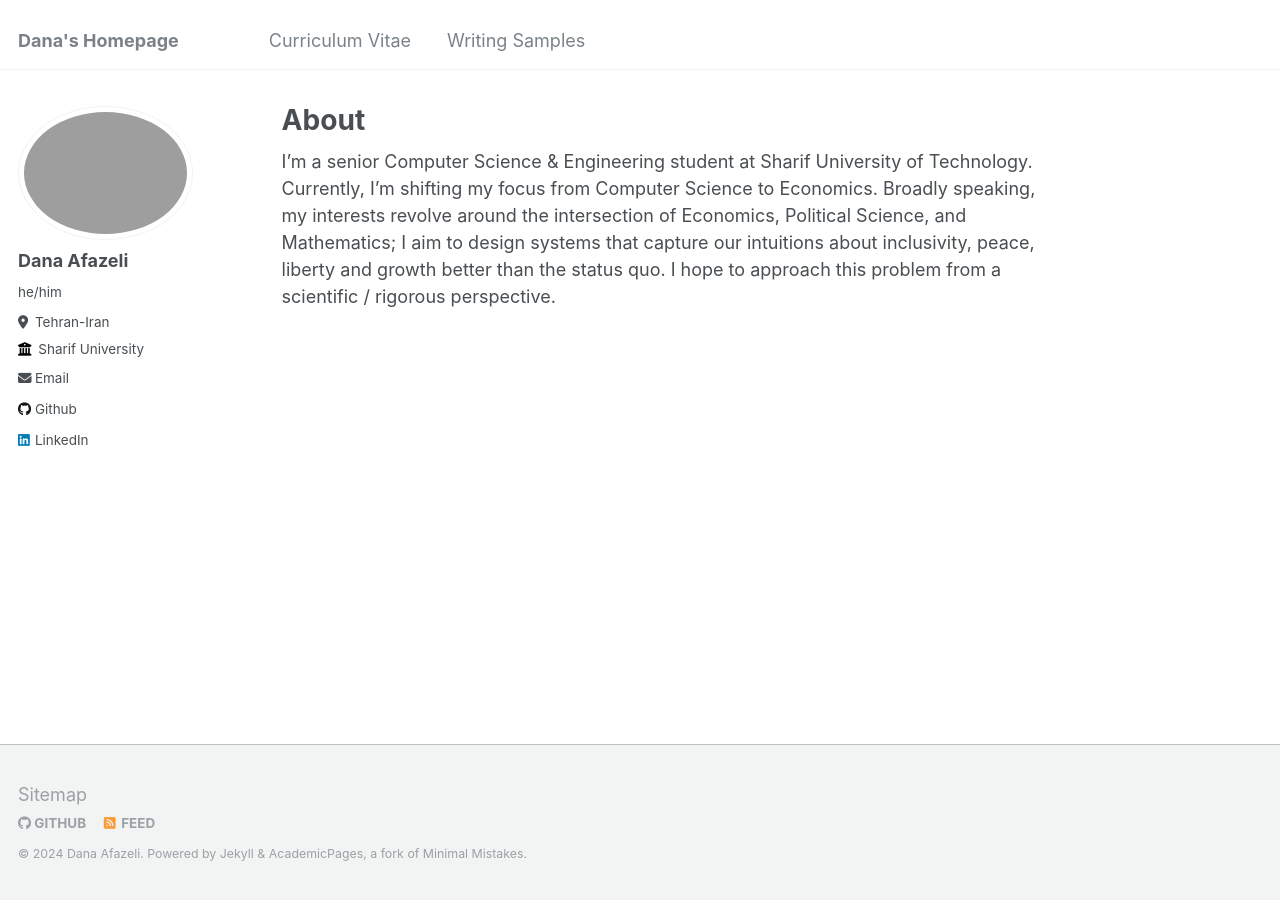
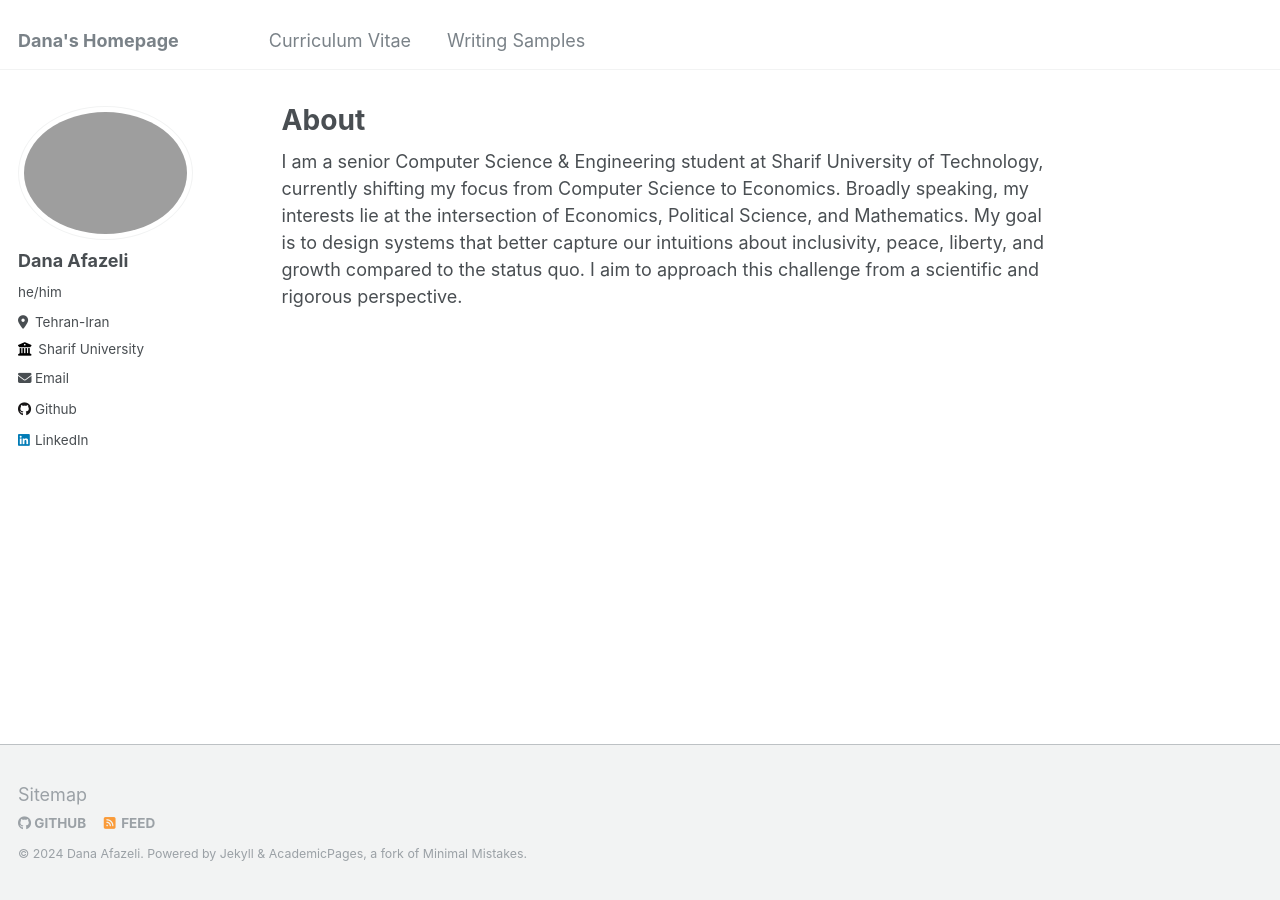
Before and after one commit to Dana-Afazeli/Dana-Afazeli.github.io, a Jekyll site: the page built from _pages/about.md, in a window 1280 px wide. Built offline with Jekyll 4.4.1, drawn with Linux system fonts in a browser that asks for light colours.

Commit message:
polish about

```diff
--- a/_pages/about.md
+++ b/_pages/about.md
@@ -7,9 +7,4 @@ redirect_from:
   - /about.html
 ---
 
-I'm a senior Computer Science & Engineering student at Sharif University of
-Technology. Currently, I'm shifting my focus from Computer Science to Economics.
-Broadly speaking, my interests revolve around the intersection of Economics,
-Political Science, and Mathematics; I aim to design systems that capture our
-intuitions about inclusivity, peace, liberty and growth better than the status quo.
-I hope to approach this problem from a scientific / rigorous perspective.
+I am a senior Computer Science & Engineering student at Sharif University of Technology, currently shifting my focus from Computer Science to Economics. Broadly speaking, my interests lie at the intersection of Economics, Political Science, and Mathematics. My goal is to design systems that better capture our intuitions about inclusivity, peace, liberty, and growth compared to the status quo. I aim to approach this challenge from a scientific and rigorous perspective.
```
